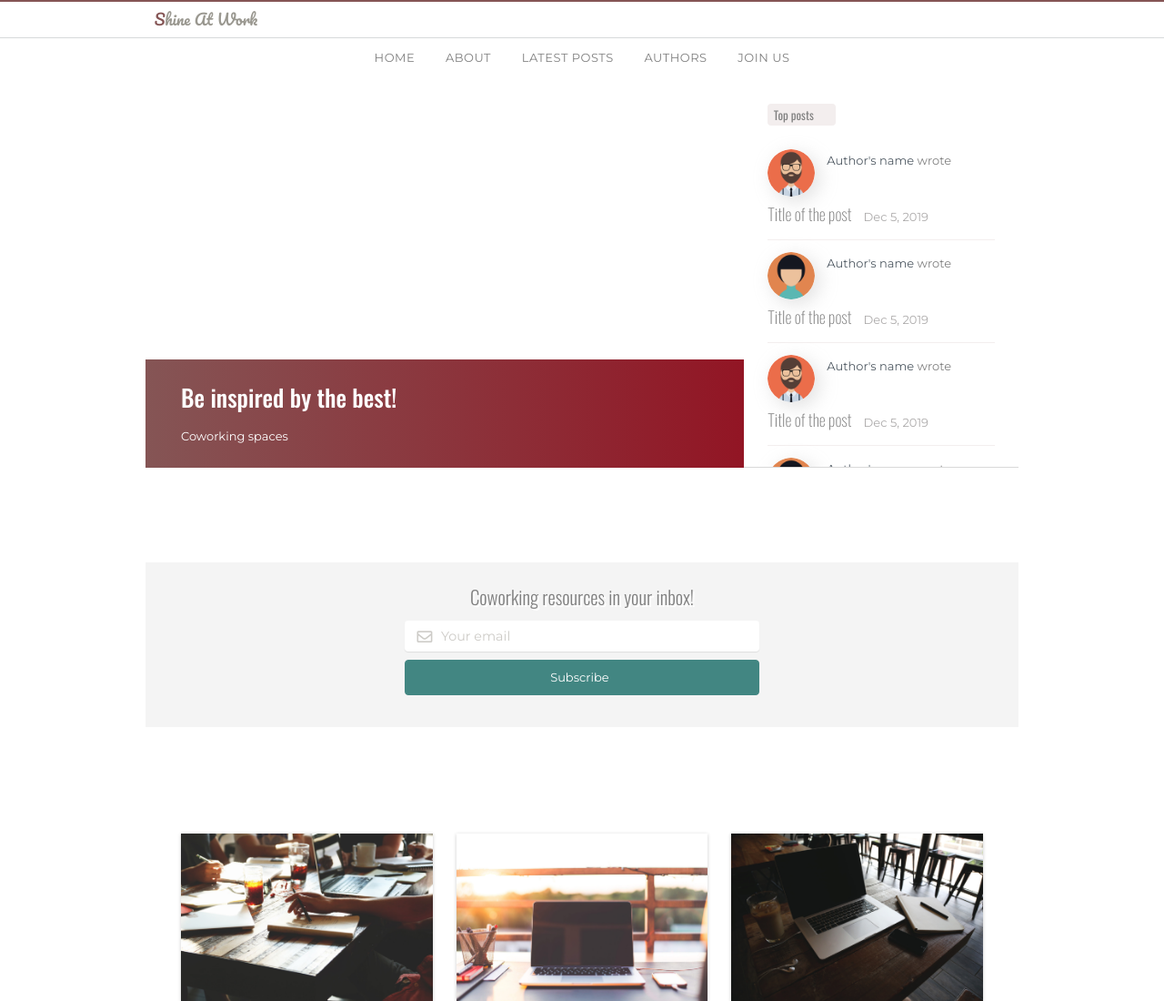
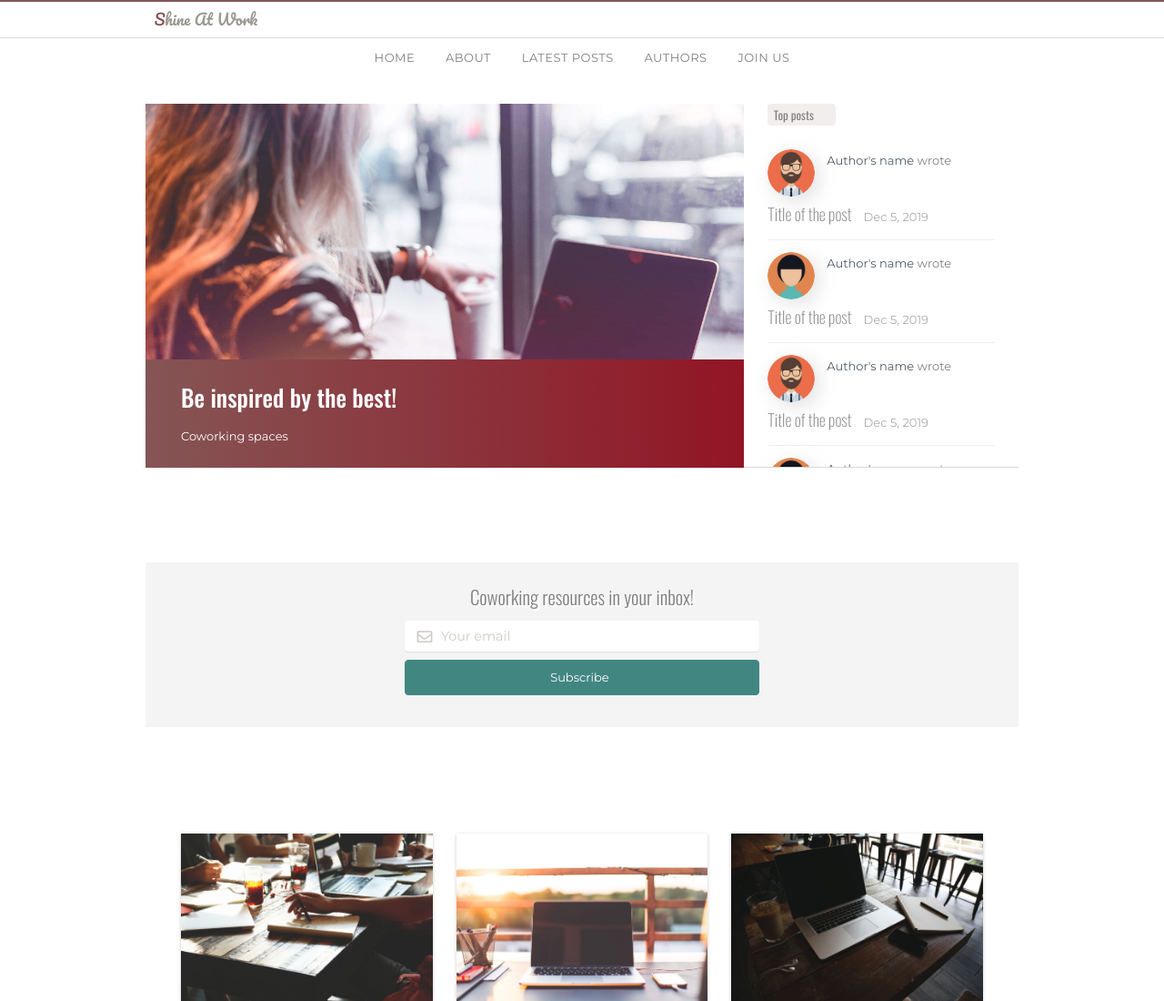
Before and after one commit to karlajaramillo/udacity-project-1, a plain HTML site: page index.html in a window 1280 px wide. Shown: the top 1100 px of the page at 91% size. Drawn offline with nearby package versions, Linux system fonts and the light colour scheme.

Commit message:
Fix url background

```diff
--- a/assets/stylesheets/main.css
+++ b/assets/stylesheets/main.css
@@ -275,7 +275,7 @@ a {
   left: 0;
   right: 0;
   bottom: 0;
-  background-image: url(assets/images/cover.jpg);
+  background-image: url(../images/cover.jpg);
   background-repeat: no-repeat;
   background-size: cover;
   background-position: center center;
```
